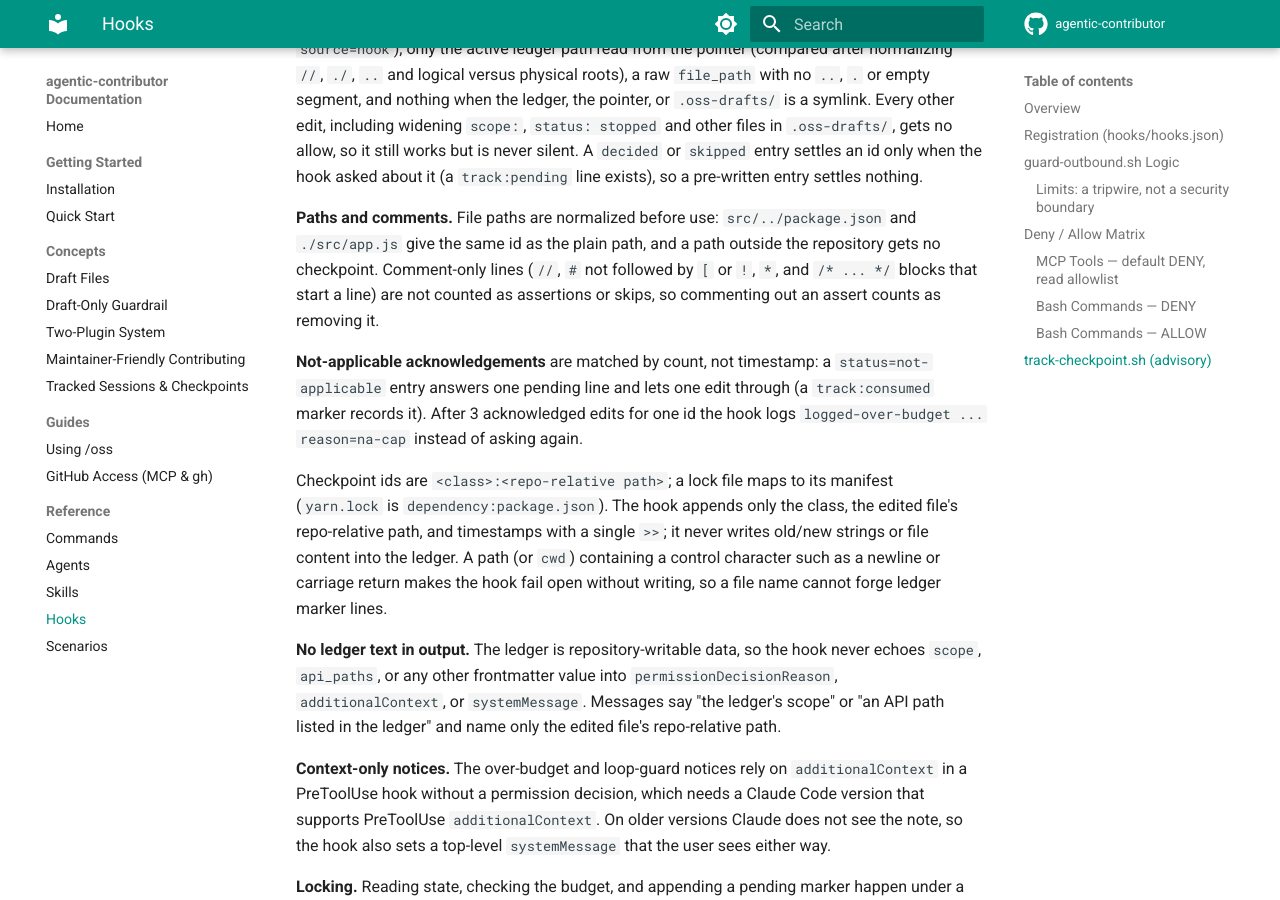
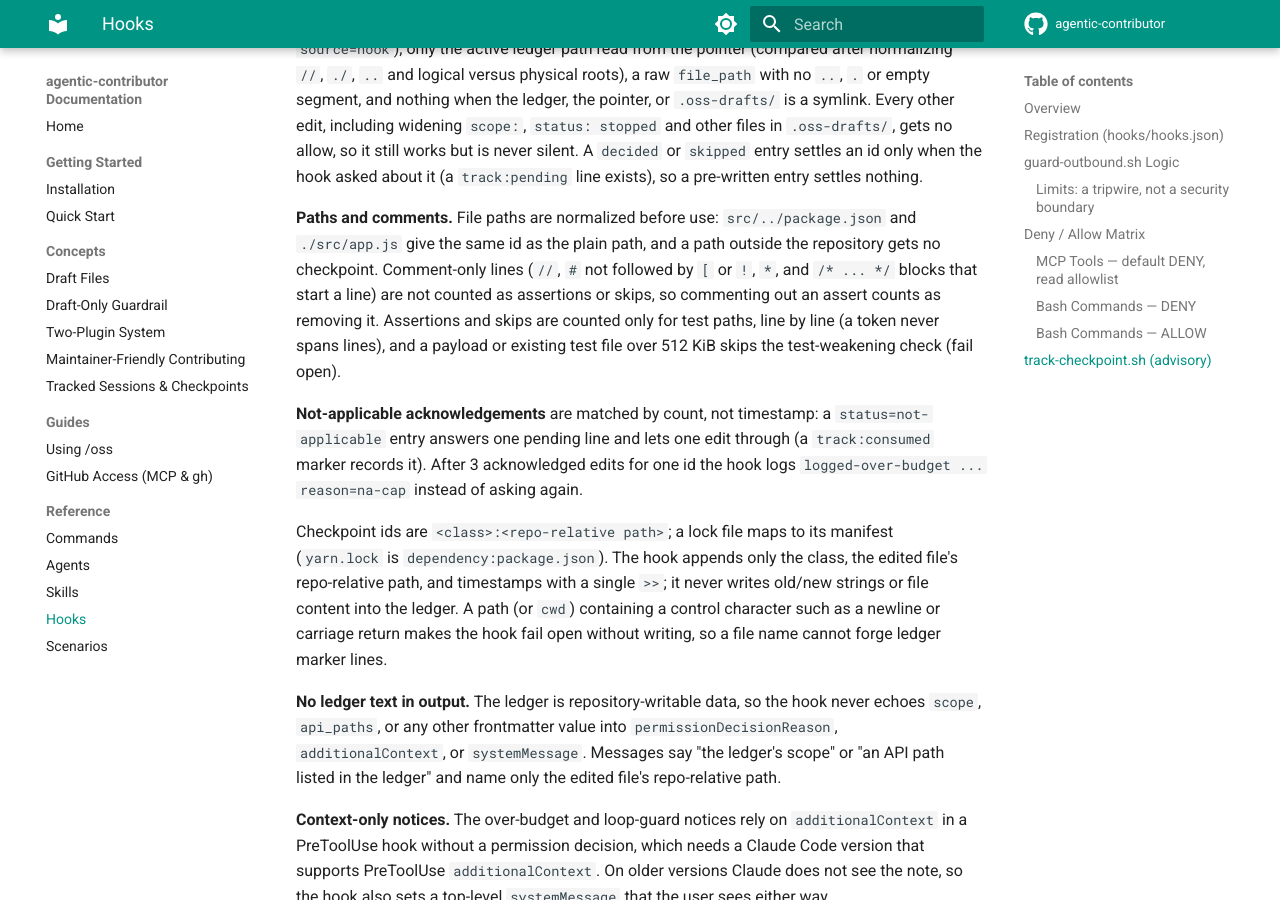
Before and after one commit to josix/agentic-contributor, an MkDocs documentation site: the page built from docs/reference/hooks.md, in a window 1280 px wide and 900 px high, scrolled down 7646 px. Built offline with MkDocs 1.6.1 and Material for MkDocs 9.7.7, drawn with Linux system fonts in a browser that asks for light colours; comment, search, counter and statistics services are not loaded.

Commit message:
fix(track): count assertions only for test paths, match ledger ids on the first id=
- Assertion/skip counts are computed only for test paths, in one linear
  per-line pass; payloads or test files over 512 KiB skip the check (fail open)
- Ledger id is everything after the first " id=", so ids containing " id="
  no longer loop on re-deny
- Add regression checks (a2, i, i2, i3); update docs, CHANGELOG, change-debrief

Co-Authored-By: Claude Opus 5.5 <noreply@anthropic.com>

```diff
--- a/docs/reference/hooks.md
+++ b/docs/reference/hooks.md
@@ -157,7 +157,7 @@ Everything not matched by a deny pattern:
 
 The ledger auto-allow is deliberately narrow: only `Edit` (never Write, MultiEdit, or NotebookEdit) that appends one entry (`old_string` is `<!-- track:end -->`, `new_string` ends with it, no `replace_all`, and the added text holds no sentinel, `track:pending`, `track:consumed` or `source=hook`), only the active ledger path read from the pointer (compared after normalizing `//`, `./`, `..` and logical versus physical roots), a raw `file_path` with no `..`, `.` or empty segment, and nothing when the ledger, the pointer, or `.oss-drafts/` is a symlink. Every other edit, including widening `scope:`, `status: stopped` and other files in `.oss-drafts/`, gets no allow, so it still works but is never silent. A `decided` or `skipped` entry settles an id only when the hook asked about it (a `track:pending` line exists), so a pre-written entry settles nothing.
 
-**Paths and comments.** File paths are normalized before use: `src/../package.json` and `./src/app.js` give the same id as the plain path, and a path outside the repository gets no checkpoint. Comment-only lines (`//`, `#` not followed by `[` or `!`, `* `, and `/* ... */` blocks that start a line) are not counted as assertions or skips, so commenting out an assert counts as removing it.
+**Paths and comments.** File paths are normalized before use: `src/../package.json` and `./src/app.js` give the same id as the plain path, and a path outside the repository gets no checkpoint. Comment-only lines (`//`, `#` not followed by `[` or `!`, `* `, and `/* ... */` blocks that start a line) are not counted as assertions or skips, so commenting out an assert counts as removing it. Assertions and skips are counted only for test paths, line by line (a token never spans lines), and a payload or existing test file over 512 KiB skips the test-weakening check (fail open).
 
 **Not-applicable acknowledgements** are matched by count, not timestamp: a `status=not-applicable` entry answers one pending line and lets one edit through (a `track:consumed` marker records it). After 3 acknowledged edits for one id the hook logs `logged-over-budget ... reason=na-cap` instead of asking again.
 
```
Also changed, not shown: CHANGELOG.md (+4 -2 lines), skills/change-debrief/SKILL.md (+1 -1 lines), skills/pr-preparation/references/decision-ledger.md (+6 -0 lines), 2 other files.
